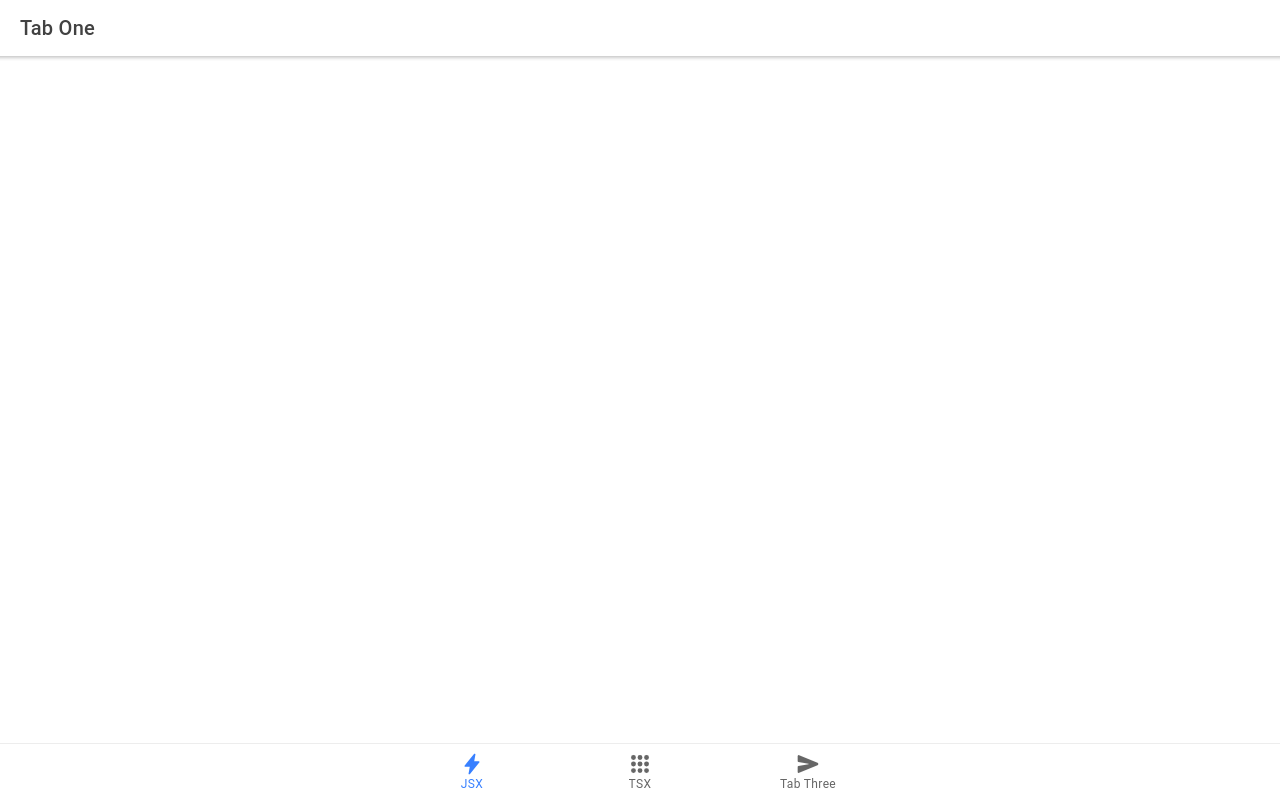
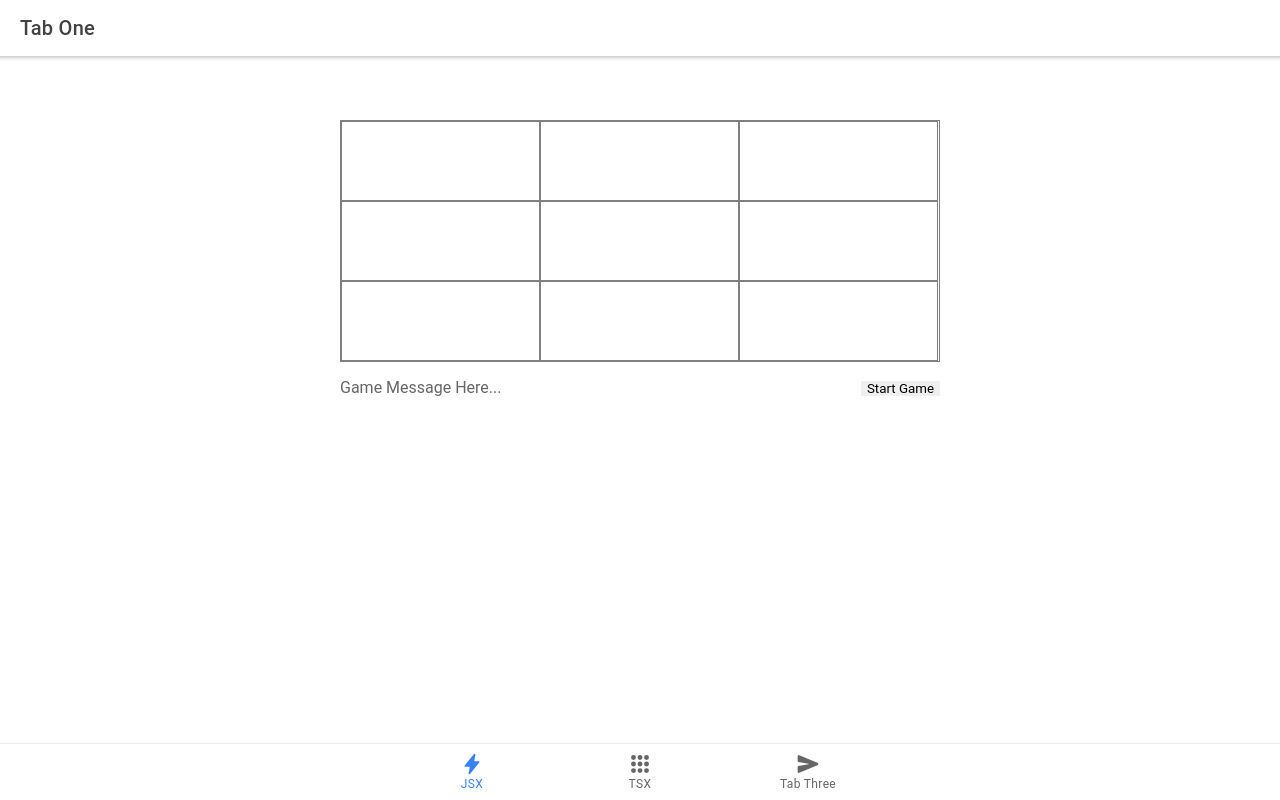
Before and after one commit to rasor/my-game, a React (Create React App) app: page /tab1 in a window 1280 px wide. Built offline with nearby package versions, Linux system fonts and the light colour scheme.

Commit message:
step1 js

```diff
--- a/src/pages/Tab1.jsx
+++ b/src/pages/Tab1.jsx
@@ -18,6 +18,7 @@ import {
 import { book, build, colorFill, grid } from 'ionicons/icons';
 import React from 'react';
 import './Tab1.css';
+import './style.css';
 
 const Tab1 = () => {
   return (
@@ -28,9 +29,34 @@ const Tab1 = () => {
         </IonToolbar>
       </IonHeader>
       <IonContent>
+        <Game/>
       </IonContent>
     </IonPage>
   );
 };
 
 export default Tab1;
+
+const Game = () => {
+  return (
+    <div className="game">
+      <div className="grid">
+        <div className="cell" style={{ width: '33.3%' }}/>
+        <div className="cell" style={{ width: '33.3%' }}/>
+        <div className="cell" style={{ width: '33.3%' }}/>
+
+        <div className="cell" style={{ width: '33.3%' }}/>
+        <div className="cell" style={{ width: '33.3%' }}/>
+        <div className="cell" style={{ width: '33.3%' }}/>
+
+        <div className="cell" style={{ width: '33.3%' }}/>
+        <div className="cell" style={{ width: '33.3%' }}/>
+        <div className="cell" style={{ width: '33.3%' }}/>
+      </div>
+      <div className="message">Game Message Here...</div>
+      <div className="button">
+        <button>Start Game</button>
+      </div>
+    </div>
+  )
+}
--- /dev/null
+++ b/src/pages/style.css
@@ -0,0 +1,20 @@
+*, *:before, *:after {
+    box-sizing: border-box;
+  }
+  .game {
+    max-width: 600px;
+    margin: 5% auto;
+  }
+  .grid {
+    border: thin solid gray; line-height: 0;
+  }
+  .cell {
+    border: thin solid gray; display: inline-block;
+    height: 80px; max-height: 15vh;
+  }
+  .message {
+    float: left; color: #666; margin-top: 1rem;
+  }
+  .button {
+    float: right; margin-top: 1rem;
+  }
```
